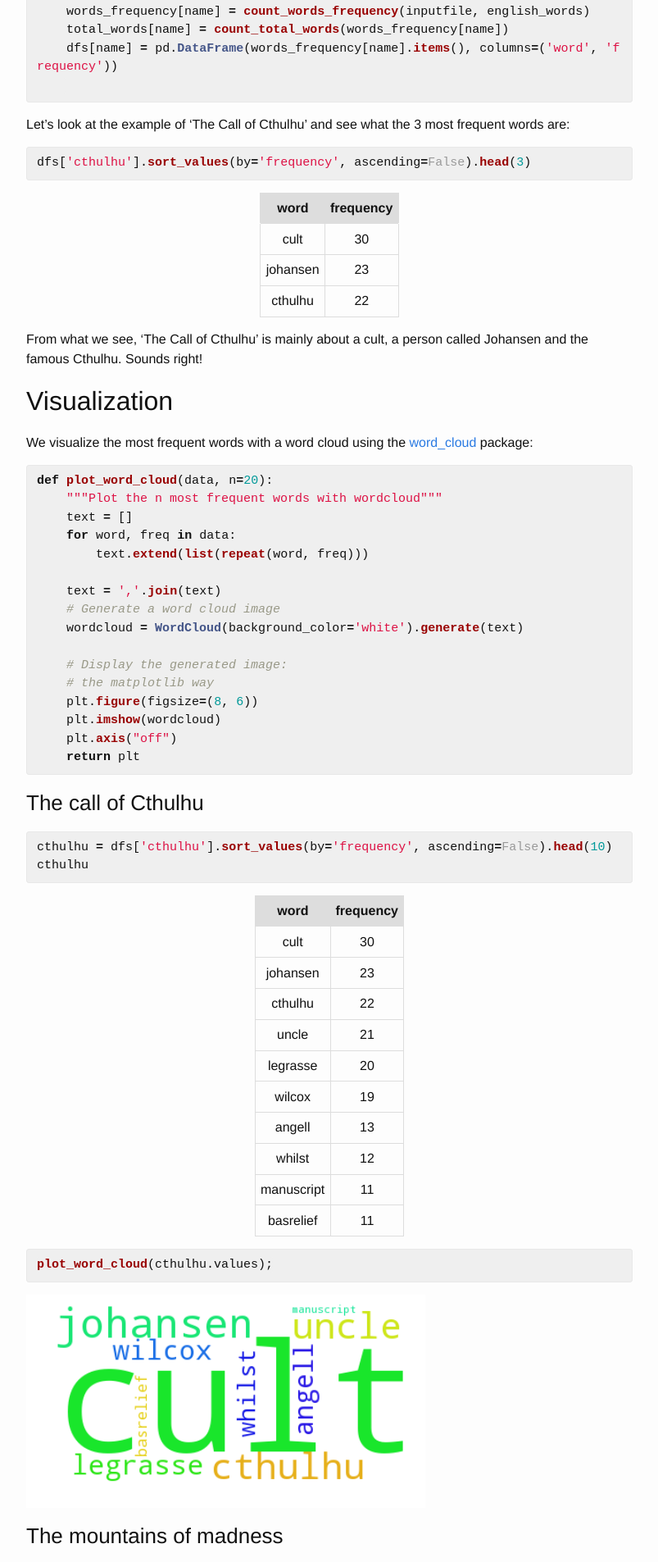
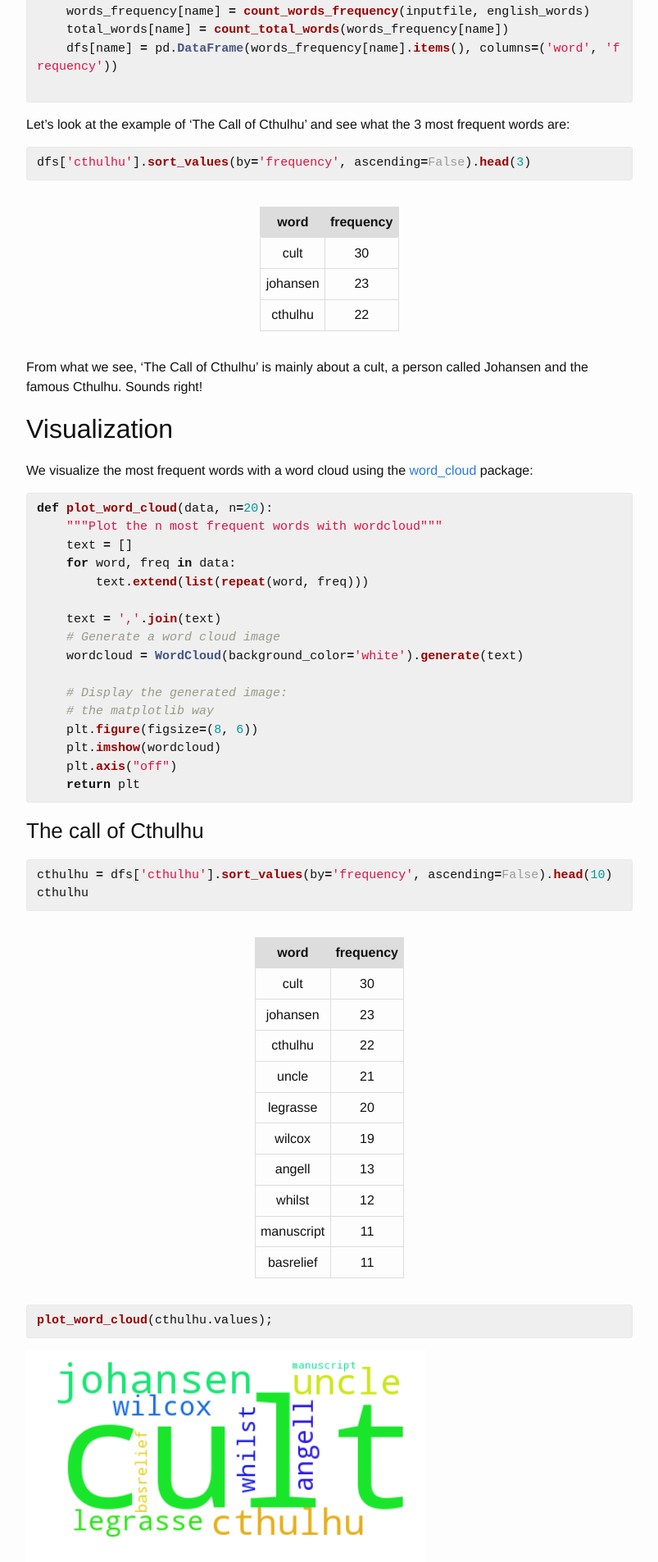
Before and after one commit to TaurusOlson/taurusolson.github.com, a Jekyll site: the page built from _posts/2016-05-14-lovecraft-in-words.markdown, in a window 1280 px wide. Shown: the part 2472-4377 px from the top of the page at 82% size, without its empty margins (238-1041 px from the left). Built offline with Jekyll 4.4.1, drawn with Linux system fonts in a browser that asks for light colours.

Commit message:
Modify SCSS
* tables are centered and have top and bottom margins

```diff
--- a/_sass/_base.scss
+++ b/_sass/_base.scss
@@ -168,6 +168,7 @@ pre {
         max-width:         calc(800px - (#{$spacing-unit}));
         padding-right: $spacing-unit / 2;
         padding-left: $spacing-unit / 2;
+
     }
 }
 
@@ -208,6 +209,10 @@ pre {
 
 table {
     border-collapse: collapse;
+    margin-top: 2em;
+    margin-bottom: 2em;
+    margin-left: auto;
+    margin-right: auto;
 }
 
 thead {
```
